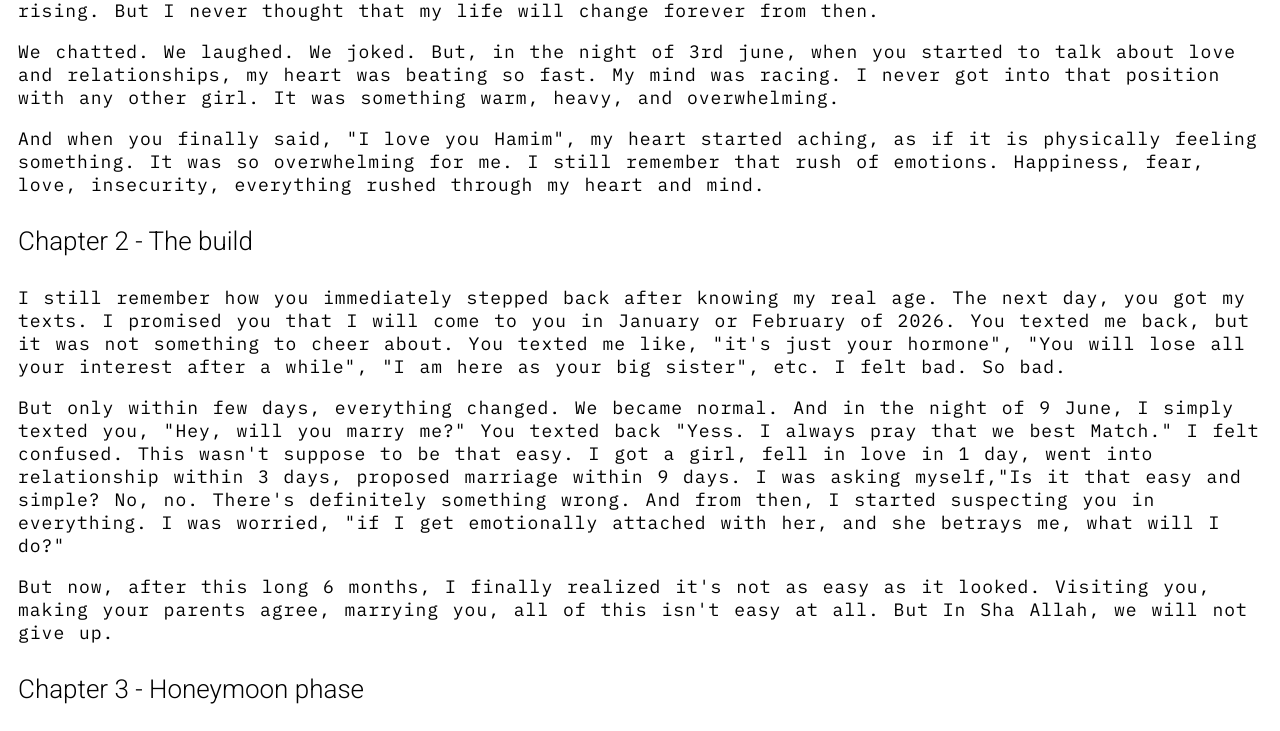
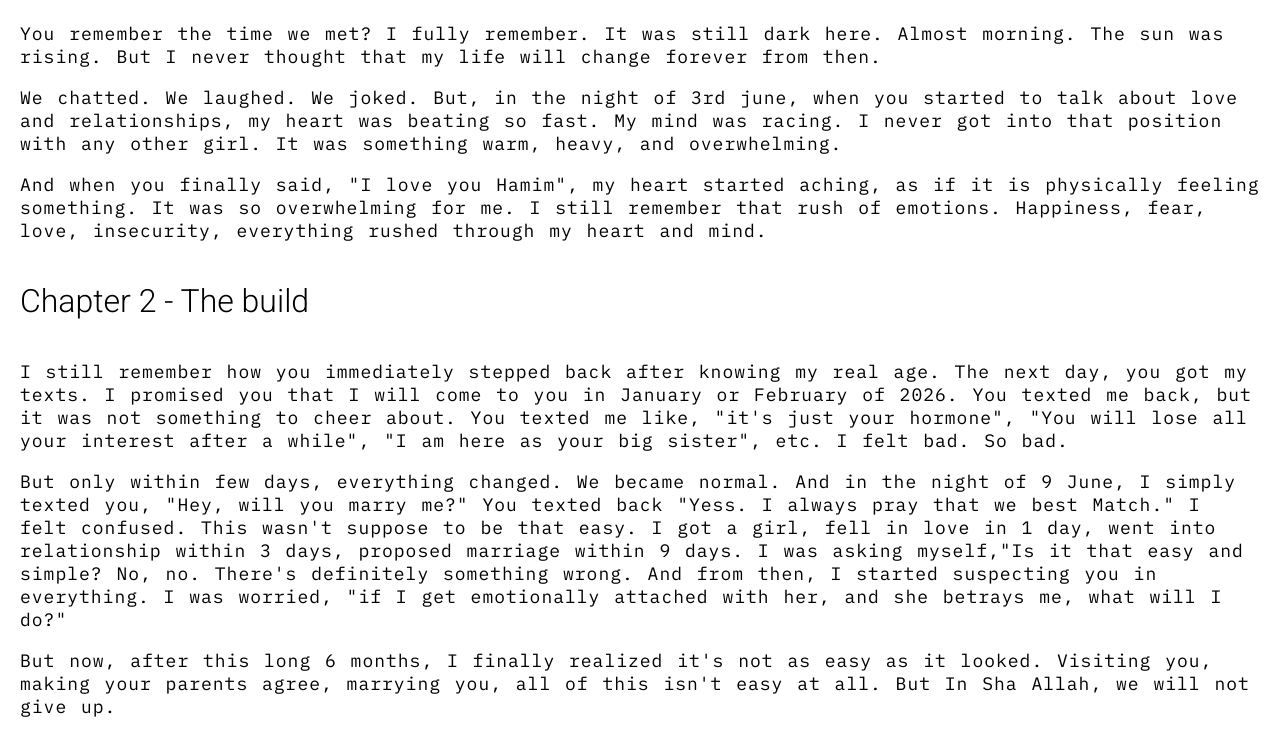
Before and after one commit to mkhamimxbd/iLoveMuti, a plain HTML site: page letters.html in a window 1280 px wide. Shown: the part 672-1403 px from the top of the page. Drawn offline with Linux system fonts and the light colour scheme.

Commit message:
tweaked the design of the letter a little bit

```diff
--- a/styles/letters/letter.css
+++ b/styles/letters/letter.css
@@ -9,12 +9,12 @@ body {
   font-weight: 300;
 }
 .letter {
-  margin: 0 10px;
+  margin: 0 12px;
 }
 
 .chapter-header {
-  font-size: 26px;
-  margin: 30px 0;
+  font-size: 32px;
+  margin: 40px 0;
   font-weight: 300;
 }
 
```
